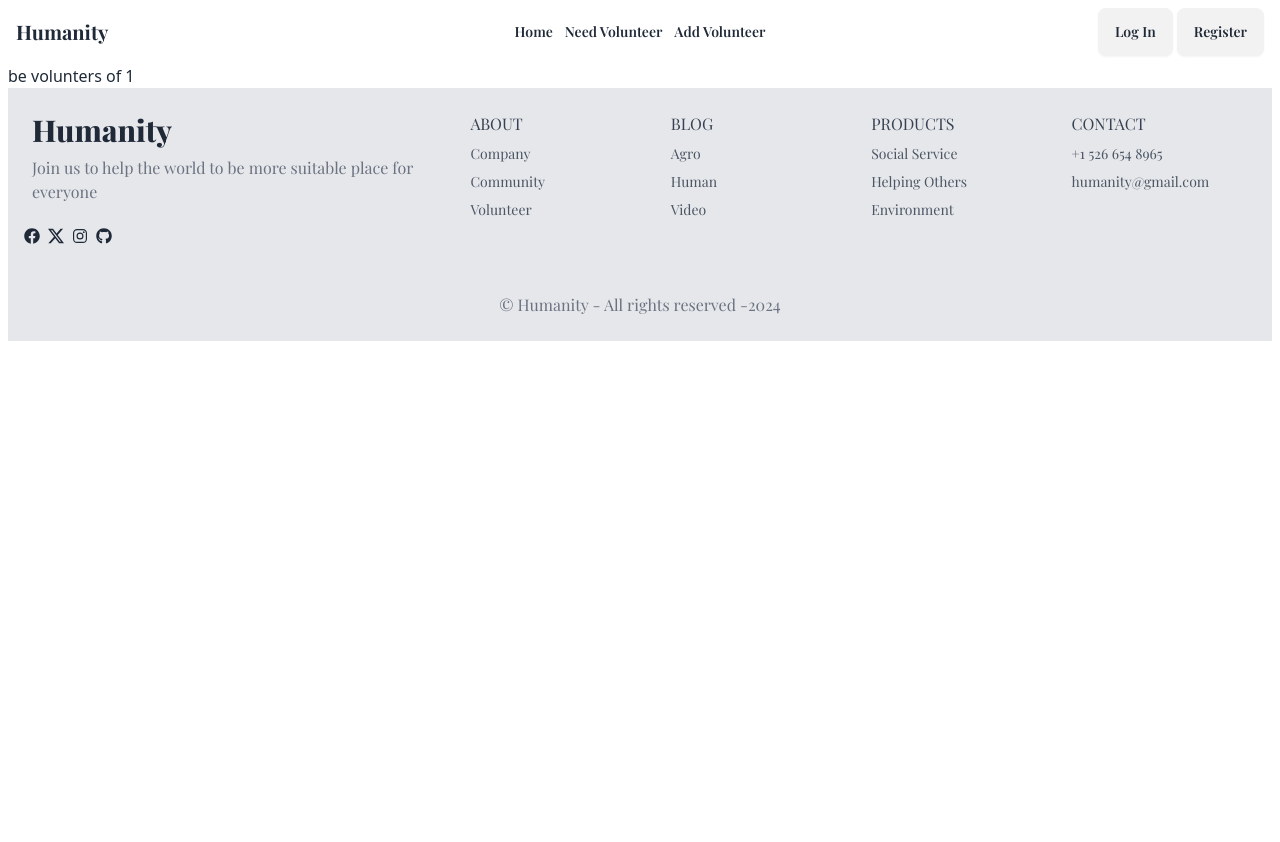
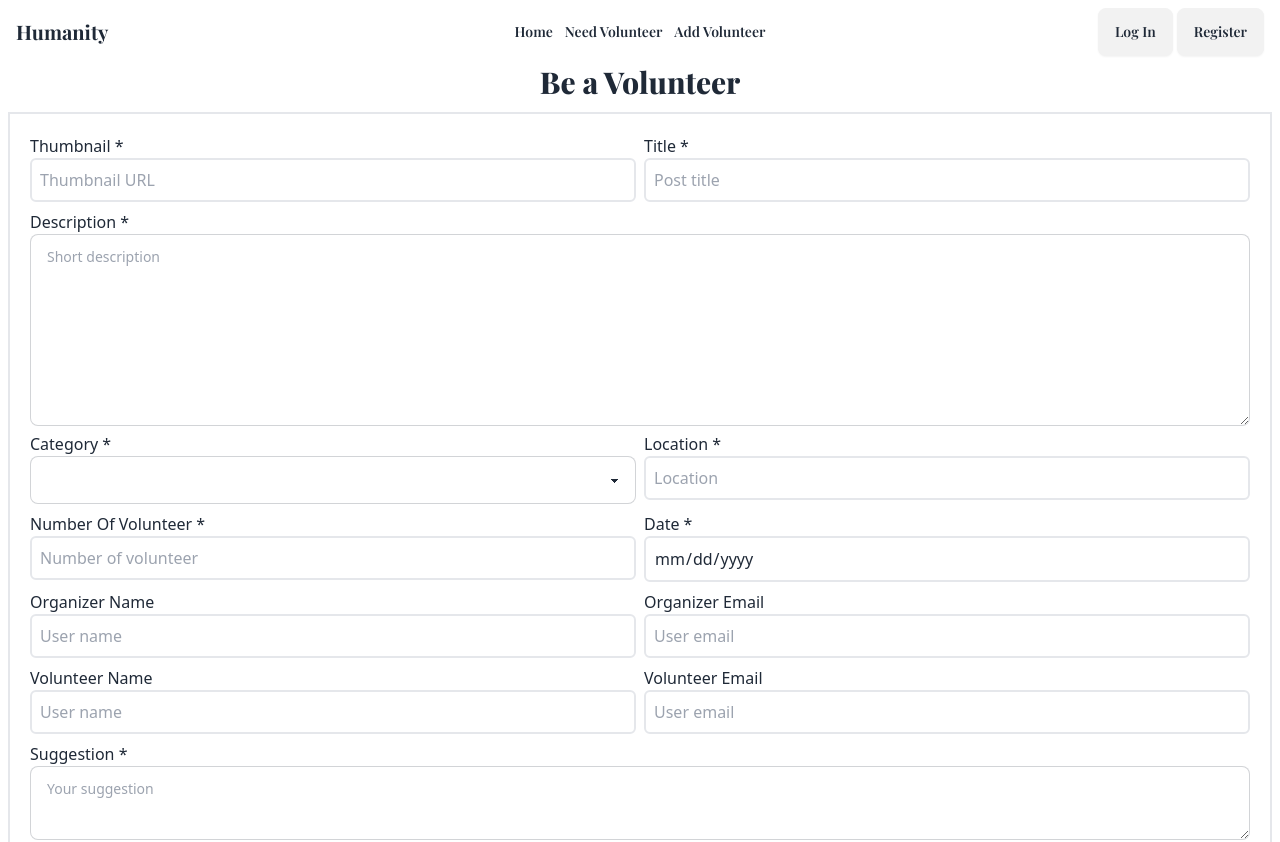
Before and after one commit to Badhon-Sarker/Humanity-Client-Side, a React (Vite) app: page /beVolunteer/1 in a window 1280 px wide. Shown: the top 842 px of the page. Before the commit the page ends 800 px from the top, so only its background shows below. Built offline with nearby package versions, Linux system fonts and the light colour scheme; no server answers; a web font is replaced by a local one.

Commit message:
be volunteer added

```diff
--- a/src/Routes/BeVolunteer/BeVolunteer.jsx
+++ b/src/Routes/BeVolunteer/BeVolunteer.jsx
@@ -1,15 +1,244 @@
+import { useContext, useEffect, useState } from "react";
 import { useParams } from "react-router-dom";
-
+import { AuthContext } from "../../Provider/AuthProvider/AuthProvider";
 
 const BeVolunteer = () => {
+  const { user } = useContext(AuthContext);
 
-    const {id} = useParams()
-    return (
-        <div>
-            be volunters of {id}
+  const handleSubmit = (e) => {
+    e.preventDefault();
 
+    const form = e.target;
+
+    const thumbnail = form.thumbnail.value;
+    const title = form.postTitle.value;
+    const description = form.description.value;
+    const category = form.category.value;
+    const location = form.location.value;
+    const number = parseInt(form.numberOfVol.value);
+    const date = form.date.value;
+    const suggestion = form.suggestion.value;
+    const email = user.email;
+    const name = user.displayName;
+
+    const data = {
+      thumbnail,
+      title,
+      description,
+      category,
+      location,
+      number,
+      date,
+      suggestion,
+      name,
+      email,
+    };
+
+    console.log(data);
+  };
+
+  const [beVolunteer, setBeVolunteer] = useState([]);
+
+  const { id } = useParams();
+
+  useEffect(() => {
+    fetch(`${import.meta.env.VITE_SITE}/beVolunteer/${id}`, {
+      method: "GET",
+    })
+      .then((res) => res.json())
+      .then((data) => {
+        setBeVolunteer(data);
+      });
+  }, [id]);
+
+  return (
+    <div>
+      <h1 className="flex justify-center items-center text-3xl font-extrabold font-playfair">
+        Be a Volunteer
+      </h1>
+      <form onSubmit={handleSubmit}>
+        <div className="border-2 p-2 md:p-5 w-full my-3">
+          <div className="md:flex justify-between gap-2">
+            <div className="w-full">
+              <h1>Thumbnail *</h1>
+              <input
+                className="w-full border-2 p-2 rounded-md mb-2"
+                type="text"
+                name="thumbnail"
+                placeholder="Thumbnail URL"
+                id=""
+                defaultValue={beVolunteer.thumbnail}
+                required
+                readOnly
+              />
+            </div>
+
+            <div className="w-full">
+              <h1>Title *</h1>
+              <input
+                className="w-full border-2 p-2 rounded-md mb-2"
+                type="text"
+                name="postTitle"
+                placeholder="Post title"
+                id=""
+                defaultValue={beVolunteer.title}
+                required
+                readOnly
+              />
+            </div>
+          </div>
+
+          <div>
+            <h1>Description *</h1>
+            <textarea
+              className="textarea textarea-bordered w-full h-48"
+              name="description"
+              placeholder="Short description"
+              required
+              defaultValue={beVolunteer.description}
+              readOnly
+            ></textarea>
+          </div>
+
+          <div className="md:flex justify-between gap-2">
+            <div className="w-full">
+              <h1>Category *</h1>
+              <select
+                name="category"
+                className="select select-bordered w-full mb-2"
+                required
+                readOnly
+              >
+                <option defaultValue={beVolunteer.category}>
+                  {beVolunteer.category}
+                </option>
+                <option value={"Healthcare"}>Healthcare</option>
+                <option value={"Education"}>Education</option>
+                <option value={"Social Service"}>Social Service</option>
+                <option value={"Animal Welfare"}>Animal Welfare</option>
+                <option value={"Environment"}>Environment</option>
+              </select>
+            </div>
+
+            <div className="w-full">
+              <h1>Location *</h1>
+              <input
+                className="w-full border-2 p-2 rounded-md mb-2"
+                type="text"
+                name="location"
+                placeholder="Location"
+                defaultValue={beVolunteer.location}
+                required
+                readOnly
+              />
+            </div>
+          </div>
+
+          <div className="md:flex justify-between gap-2">
+            <div className="w-full">
+              <h1>Number Of Volunteer *</h1>
+              <input
+                className="w-full border-2 p-2 rounded-md mb-2"
+                type="number"
+                name="numberOfVol"
+                placeholder="Number of volunteer"
+                id=""
+                defaultValue={beVolunteer.number}
+                required
+                readOnly
+              />
+            </div>
+
+            <div className="w-full">
+              <h1>Date *</h1>
+              <input
+                className="w-full border-2 p-2 rounded-md mb-2"
+                type="date"
+                name="date"
+                placeholder="Date"
+                id=""
+                defaultValue={beVolunteer.date}
+                required
+                readOnly
+              />
+            </div>
+          </div>
+
+          <div className="md:flex justify-between gap-2">
+            <div className="w-full ">
+              <h1>Organizer Name</h1>
+              <input
+                className="w-full border-2 p-2 rounded-md mb-2 "
+                type="text"
+                name="name"
+                placeholder="User name"
+                id=""
+                defaultValue={beVolunteer.name}
+                readOnly
+              />
+            </div>
+
+            <div className="w-full ">
+              <h1>Organizer Email</h1>
+              <input
+                className="w-full border-2 p-2 rounded-md mb-2 "
+                type="email"
+                name=""
+                placeholder="User email"
+                id="email"
+                defaultValue={beVolunteer.email}
+                required
+                readOnly
+              />
+            </div>
+          </div>
+
+          <div className="md:flex justify-between gap-2">
+            <div className="w-full ">
+              <h1>Volunteer Name</h1>
+              <input
+                className="w-full border-2 p-2 rounded-md mb-2 "
+                type="text"
+                name="name"
+                placeholder="User name"
+                id=""
+                defaultValue={user?.displayName}
+                readOnly
+              />
+            </div>
+
+            <div className="w-full ">
+              <h1>Volunteer Email</h1>
+              <input
+                className="w-full border-2 p-2 rounded-md mb-2 "
+                type="email"
+                name=""
+                placeholder="User email"
+                id="email"
+                defaultValue={user?.email}
+                required
+                readOnly
+              />
+            </div>
+          </div>
+
+          <div>
+            <h1>Suggestion *</h1>
+            <textarea
+              className="textarea textarea-bordered w-full"
+              name="suggestion"
+              placeholder="Your suggestion"
+              required
+            ></textarea>
+          </div>
+
+          <div className="flex justify-center my-2">
+            <button className="w-full md:w-1/2 btn">Request</button>
+          </div>
         </div>
-    );
+      </form>
+    </div>
+  );
 };
 
 export default BeVolunteer;
```
